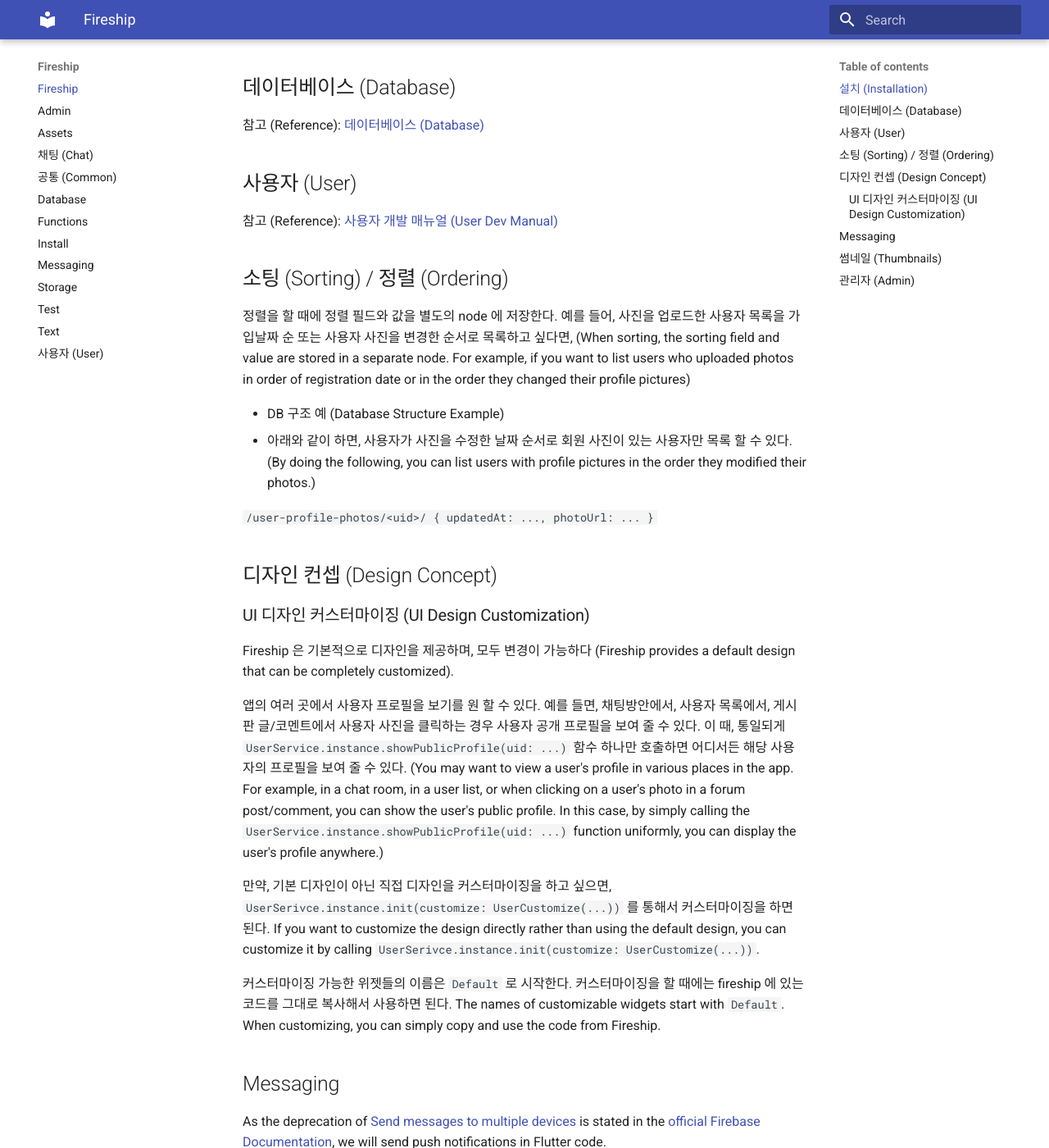
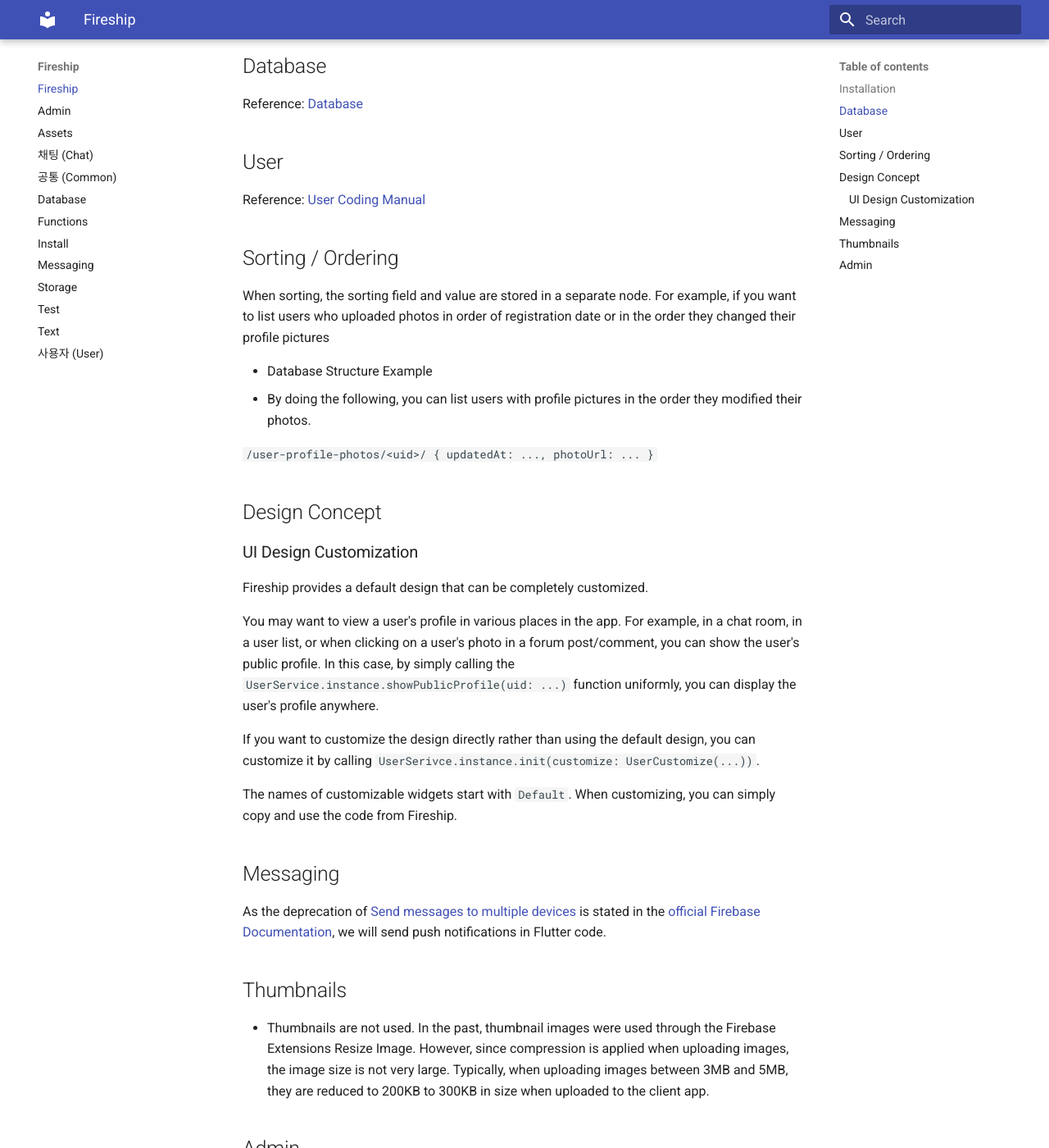
Before and after one commit to thruthesky/fireflutter, an MkDocs documentation site: the page built from docs/index.md, in a window 1280 px wide and 1400 px high, scrolled down 324 px. Shown: the whole window at 82% size. Built offline with MkDocs 1.6.1 and Material for MkDocs 9.7.7, drawn with Linux system fonts in a browser that asks for light colours; some of the changed text lies outside the part shown.

Commit message:
index english doc

```diff
--- a/docs/index.md
+++ b/docs/index.md
@@ -1,48 +1,48 @@
 # Fireship
 
-파이어베이스 Realtime Database 를 바타응로 실시간 콘텐츠 관리를 위한 빠르고 강력한 플러터 CMS 라이브러리입니다. (Fireship is a fast and powerful Flutter CMS library for real-time content management using Firebase Realtime Database.)
+Fireship is a fast and powerful Flutter CMS library for real-time content management using Firebase Realtime Database.
 
-## 설치 (Installation)
+## Installation
 
 See [install.md](install.md)
 
-## 데이터베이스 (Database)
+## Database
 
-참고 (Reference): [데이터베이스 (Database)](database.md)
+Reference: [Database](database.md)
 
-## 사용자 (User)
+## User
 
-참고 (Reference): [사용자 개발 매뉴얼 (User Dev Manual)](user.md)
+Reference: [User Coding Manual](user.md)
 
-## 소팅 (Sorting) / 정렬 (Ordering)
+## Sorting / Ordering
 
-정렬을 할 때에 정렬 필드와 값을 별도의 node 에 저장한다. 예를 들어, 사진을 업로드한 사용자 목록을 가입날짜 순 또는 사용자 사진을 변경한 순서로 목록하고 싶다면, (When sorting, the sorting field and value are stored in a separate node. For example, if you want to list users who uploaded photos in order of registration date or in the order they changed their profile pictures)
+When sorting, the sorting field and value are stored in a separate node. For example, if you want to list users who uploaded photos in order of registration date or in the order they changed their profile pictures
 
-- DB 구조 예 (Database Structure Example)
-  - 아래와 같이 하면, 사용자가 사진을 수정한 날짜 순서로 회원 사진이 있는 사용자만 목록 할 수 있다. (By doing the following, you can list users with profile pictures in the order they modified their photos.)
+- Database Structure Example
+  - By doing the following, you can list users with profile pictures in the order they modified their photos.
 
 `/user-profile-photos/<uid>/ { updatedAt: ..., photoUrl: ... }`
 
-## 디자인 컨셉 (Design Concept)
+## Design Concept
 
-### UI 디자인 커스터마이징 (UI Design Customization)
+### UI Design Customization
 
-Fireship 은 기본적으로 디자인을 제공하며, 모두 변경이 가능하다 (Fireship provides a default design that can be completely customized).
+Fireship provides a default design that can be completely customized.
 
-앱의 여러 곳에서 사용자 프로필을 보기를 원 할 수 있다. 예를 들면, 채팅방안에서, 사용자 목록에서, 게시판 글/코멘트에서 사용자 사진을 클릭하는 경우 사용자 공개 프로필을 보여 줄 수 있다. 이 때, 통일되게 `UserService.instance.showPublicProfile(uid: ...)` 함수 하나만 호출하면 어디서든 해당 사용자의 프로필을 보여 줄 수 있다. (You may want to view a user's profile in various places in the app. For example, in a chat room, in a user list, or when clicking on a user's photo in a forum post/comment, you can show the user's public profile. In this case, by simply calling the `UserService.instance.showPublicProfile(uid: ...)` function uniformly, you can display the user's profile anywhere.)
+You may want to view a user's profile in various places in the app. For example, in a chat room, in a user list, or when clicking on a user's photo in a forum post/comment, you can show the user's public profile. In this case, by simply calling the `UserService.instance.showPublicProfile(uid: ...)` function uniformly, you can display the user's profile anywhere.
 
-만약, 기본 디자인이 아닌 직접 디자인을 커스터마이징을 하고 싶으면, `UserSerivce.instance.init(customize: UserCustomize(...))` 를 통해서 커스터마이징을 하면 된다. If you want to customize the design directly rather than using the default design, you can customize it by calling `UserSerivce.instance.init(customize: UserCustomize(...))`.
+If you want to customize the design directly rather than using the default design, you can customize it by calling `UserSerivce.instance.init(customize: UserCustomize(...))`.
 
-커스터마이징 가능한 위젯들의 이름은 `Default` 로 시작한다. 커스터마이징을 할 때에는 fireship 에 있는 코드를 그대로 복사해서 사용하면 된다. The names of customizable widgets start with `Default`. When customizing, you can simply copy and use the code from Fireship.
+The names of customizable widgets start with `Default`. When customizing, you can simply copy and use the code from Fireship.
 
 ## Messaging
 
 As the deprecation of [Send messages to multiple devices](https://firebase.google.com/docs/cloud-messaging/send-message#send-messages-to-multiple-devices) is stated in the [official Firebase Documentation](Send messages to multiple devices), we will send push notifications in Flutter code.
 
-## 썸네일 (Thumbnails)
+## Thumbnails
 
-- 썸네일을 사용하지 않는다. 과거에는 Firebase Extensions 의 Resize Image 를 통해서 썸네일 이미지를 사용했는데, 이미지를 업로드 할 때, compression 을 하므로, 이미지 용량이 그다지 크지 않다. 평균적으로 3M ~ 5M 사이즈 이미지를 업로드하면, 클라이언트 앱에서 200Kb ~ 300Kb 용량으로 줄여서 업로드를 한다. (Thumbnails are not used. In the past, thumbnail images were used through the Firebase Extensions Resize Image. However, since compression is applied when uploading images, the image size is not very large. Typically, when uploading images between 3MB and 5MB, they are reduced to 200KB to 300KB in size when uploaded to the client app.)
+- Thumbnails are not used. In the past, thumbnail images were used through the Firebase Extensions Resize Image. However, since compression is applied when uploading images, the image size is not very large. Typically, when uploading images between 3MB and 5MB, they are reduced to 200KB to 300KB in size when uploaded to the client app.
 
-## 관리자 (Admin)
+## Admin
 
-- [관리자 문서](admin.md) 참고 (Refer to [Admin Documentation](admin.md))
+- Refer to [Admin Documentation](admin.md)
```
